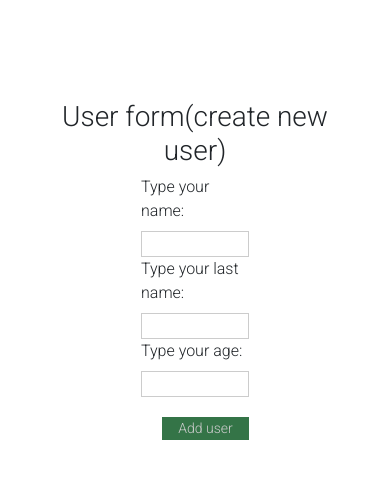
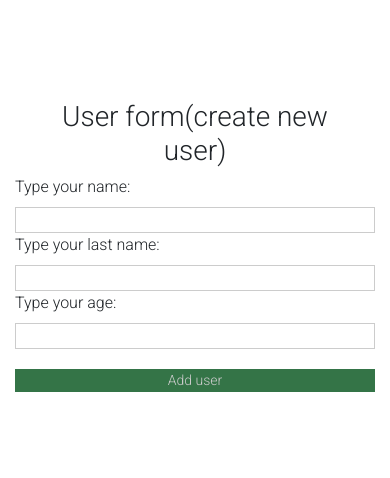
Before and after one commit to EvgenijMerchansky/aetm, a React app: page / in a window 390 px wide. Shown: the top 478 px of the page. Built offline with nearby package versions, Linux system fonts and the light colour scheme.

Commit message:
fixed styles in form component

```diff
--- a/src/App.css
+++ b/src/App.css
@@ -2,6 +2,7 @@ body {
   margin: 0;
   padding: 0;
   font-family: sans-serif;
+  min-width: 320px;
 }
 
 .App {
--- a/src/Common/FormContainer/style.css
+++ b/src/Common/FormContainer/style.css
@@ -25,3 +25,13 @@ input:focus {
     outline: none;
     border: solid 1px #2a613a;
 }
+
+@media screen and (max-width: 699px) and (min-width: 0px) {
+    .form {
+        width: auto;
+    }
+
+    .next-button {
+        width: 100%;
+    }
+}
```
